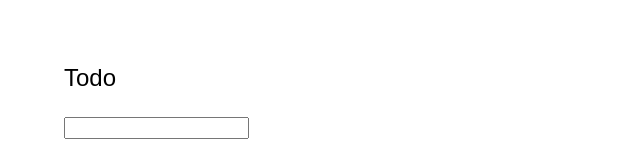
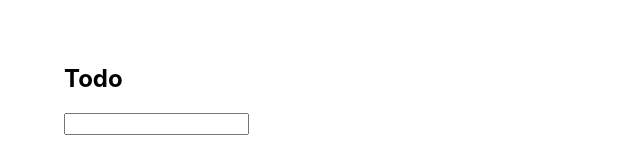
Before and after one commit to rey-vthi/todoAppReact, a React (Create React App) app: page / in a window 1280 px wide. Shown: the top 160 px of the page, without its empty margins (0-640 px from the left). Built offline with nearby package versions, Linux system fonts and the light colour scheme.

Commit message:
renamed component

```diff
--- a/src/App.css
+++ b/src/App.css
@@ -17,7 +17,7 @@
 
 .todo {
   display: flex;
-  padding-bottom: 10px;
+  padding-top: 10px;
 }
 
 .todo span {
@@ -42,3 +42,8 @@
   height: 2vh;
   outline: none;
 }
+
+.todoTitle {
+  font-size: larger;
+  font-weight: bold;
+}
--- a/src/components/TodoList.js
+++ b/src/components/TodoList.js
@@ -3,7 +3,7 @@ import InputBox from './InputBox';
 import Todo from './Todo';
 import '../App.css';
 import {getDefault, toggleStatus} from './statusIterator';
-import Header from './Header';
+import TodoTitle from './TodoTitle';
 
 class TodoList extends React.Component {
   constructor(props) {
@@ -51,7 +51,7 @@ class TodoList extends React.Component {
     ));
     return (
       <div className="container">
-        <Header title={this.state.title} updateTitle={this.updateTitle} />
+        <TodoTitle title={this.state.title} updateTitle={this.updateTitle} />
         {todoList}
         <InputBox onEnter={this.addNewTodo} />
       </div>
--- a/src/components/Header.js
+++ b/src/components/TodoTitle.js
@@ -1,7 +1,8 @@
 import React from 'react';
 import InputBox from './InputBox';
+import '../App.css';
 
-class Header extends React.Component {
+class TodoTitle extends React.Component {
   constructor(props) {
     super(props);
     this.state = {isEditable: false};
@@ -20,15 +21,19 @@ class Header extends React.Component {
 
   render() {
     const editableText = (
-      <InputBox value={this.props.title} onEnter={this.updateTitle} />
+      <InputBox
+        className="todo-title"
+        value={this.props.title}
+        onEnter={this.updateTitle}
+      />
     );
     const text = (
-      <p className="title" onClick={this.toggleEditStatus}>
+      <h2 className="todo-title" onClick={this.toggleEditStatus}>
         {this.props.title}
-      </p>
+      </h2>
     );
     return <div>{this.state.isEditable ? editableText : text}</div>;
   }
 }
 
-export default Header;
+export default TodoTitle;
```
